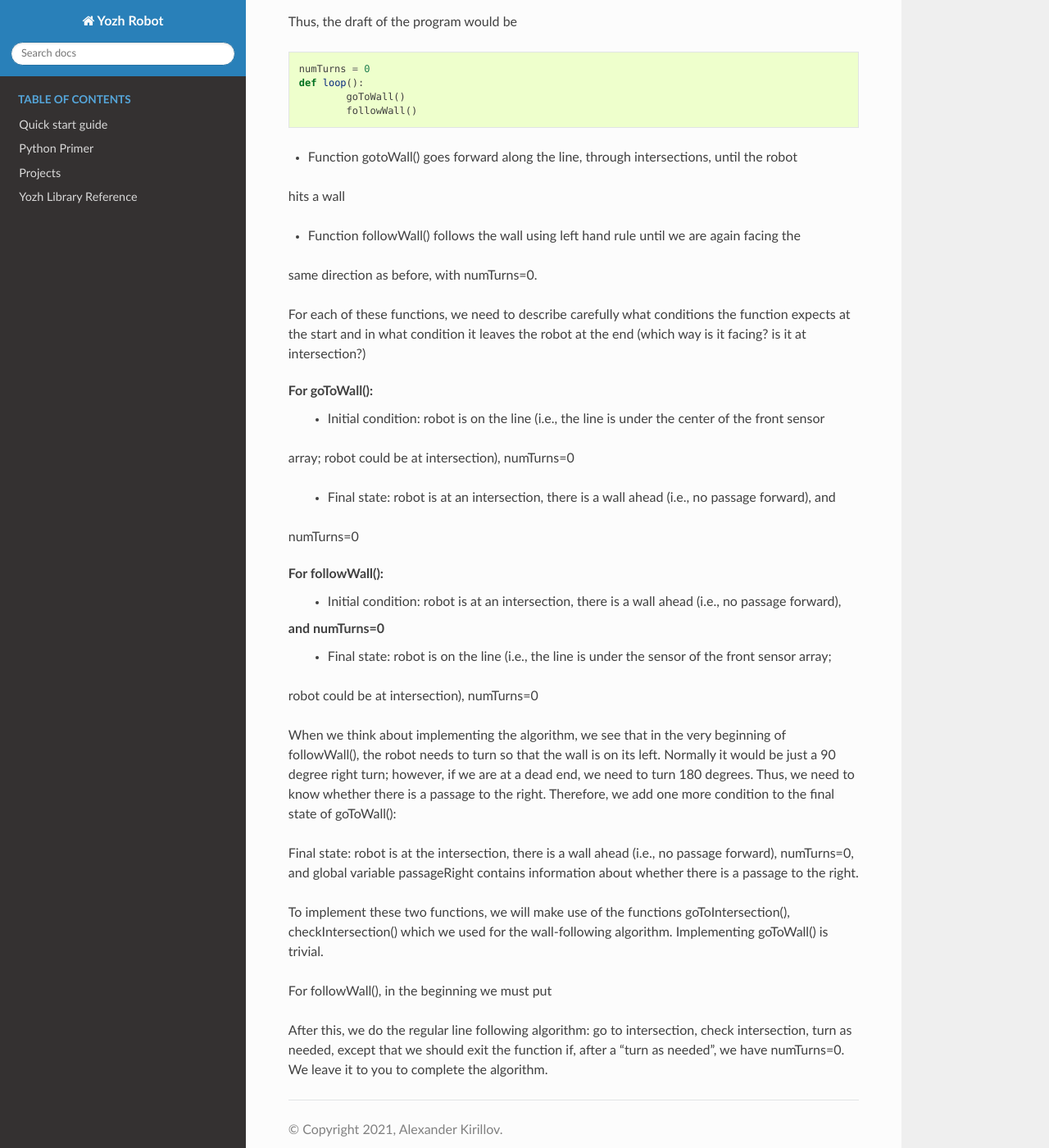
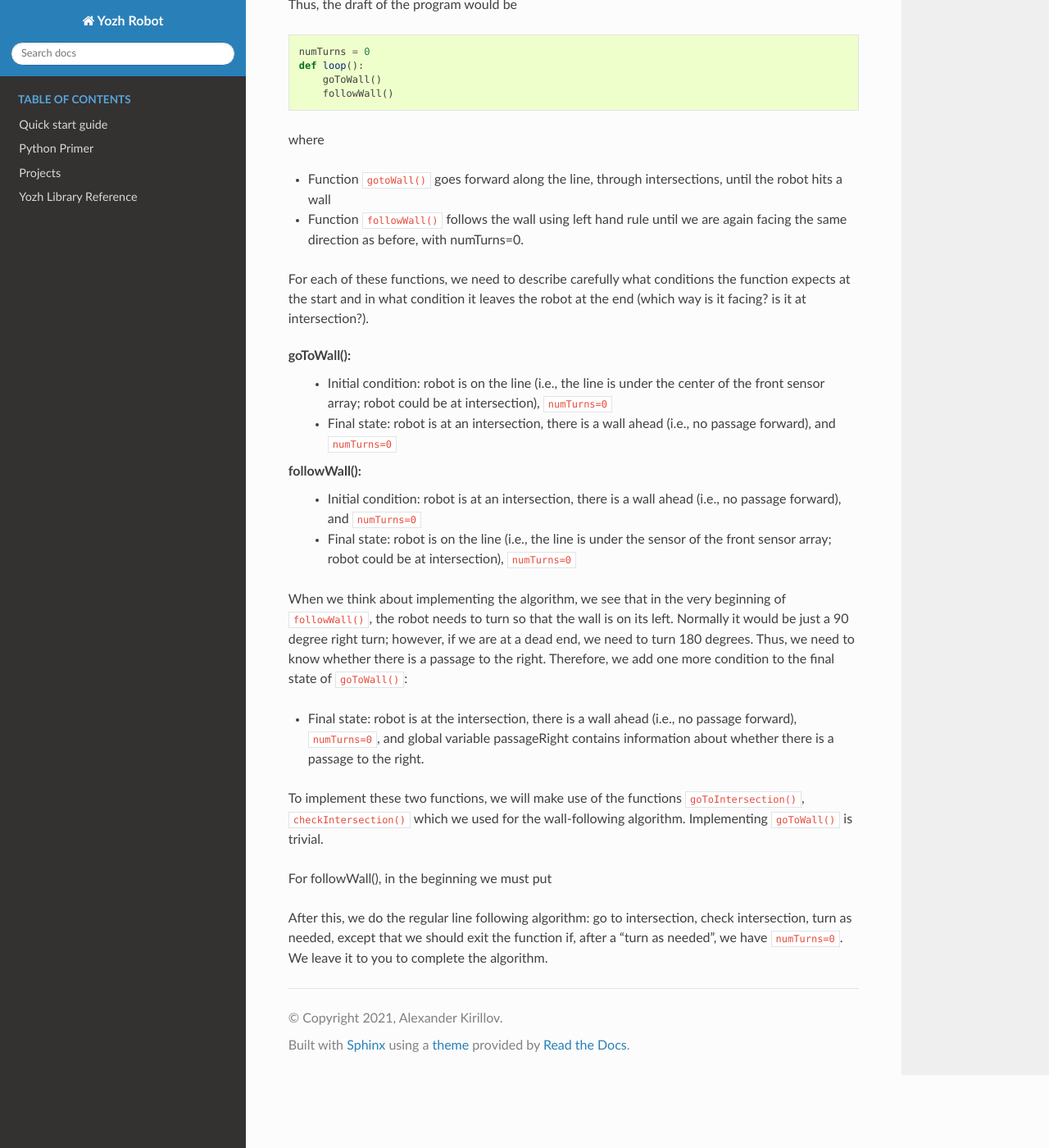
Before and after one commit to shurik179/yozh-SC2023, a Sphinx documentation site: the page built from docs/projects/maze2.rst, in a window 1280 px wide and 1400 px high, scrolled down 1141 px. Shown: the whole window at 82% size. Built offline with Sphinx 7.4.7 and the Read the Docs theme 2.0.0, drawn with Linux system fonts in a browser that asks for light colours; formulas are drawn with MathJax 3; pages that are not in the unit, such as notebooks, are missing from menus; some of the changed text lies outside the part shown.

Commit message:
pledge edits

```diff
--- a/docs/projects/maze2.rst
+++ b/docs/projects/maze2.rst
@@ -18,17 +18,18 @@
 .. figure:: ../images/pledge_algo.jpg
     :alt: Front view
     :width: 60%
+    :align: center
 
-Thick black lines show the walls of the maze; the red line shows the path of the robot. At point
-1, robot turns to so that it is again heading the same direction as in the beginning; however, the
+In the figure above, thick black lines show the walls of the maze; the red line shows the path of the robot. At point
+1, the robot turns so that it is again heading the same direction as in the beginning; however, the
 number of turns at this point is not zero, so the robot continues following the wall. At point 2, the
 robot is again heading in the original direction, and the number of turns is zero, so it stops following
 the wall. Had the robot left the wall at point 1, it would be running in circles.
 
 To program the Pledge algorithm, we need to keep track of robot direction and number of turns. In
 fact, just the number of turns is sufficient: if we know the number of turns, we can determine
-the direction. Thus, we introduce a global variable numTurns. Every time we turn 90 clockwise,
-numTurns is increased by 1; every time we turn 90 degrees counterclockwise, we decrease numTurns
+the direction. Thus, we introduce a global variable ``numTurns``. Every time we turn 90 degrees clockwise,
+``numTurns`` is increased by 1; every time we turn 90 degrees counterclockwise, we decrease ``numTurns``
 by 1.
 
 Thus, the draft of the program would be
@@ -37,57 +38,47 @@
 
 	numTurns = 0
 	def loop():
-		goToWall()
-		followWall()
+	    goToWall()
+	    followWall()
 
-* Function gotoWall() goes forward along the line, through intersections, until the robot
-hits a wall
+where
 
-* Function followWall() follows the wall using left hand rule until we are again facing the
-same direction as before, with numTurns=0.
+* Function ``gotoWall()`` goes forward along the line, through intersections, until the robot hits a wall
 
-For each of these functions, we need to describe carefully what conditions the function expects
-at the start and in what condition it leaves the robot at the end (which way is it facing? is it at
-intersection?)
+* Function ``followWall()`` follows the wall using left hand rule until we are again facing the same direction as before, with numTurns=0.
 
-For goToWall():
-	* Initial condition: robot is on the line (i.e., the line is under the center of the front sensor
-array; robot could be at intersection), numTurns=0
+For each of these functions, we need to describe carefully what conditions the function expects at the start and in what condition it leaves the robot at the end (which way is it facing? is it at intersection?).
 
-	* Final state: robot is at an intersection, there is a wall ahead (i.e., no passage forward), and
-numTurns=0
+goToWall():
+	* Initial condition: robot is on the line (i.e., the line is under the center of the front sensor array; robot could be at intersection), ``numTurns=0``
+	* Final state: robot is at an intersection, there is a wall ahead (i.e., no passage forward), and ``numTurns=0``
 
-For followWall():
-	* Initial condition: robot is at an intersection, there is a wall ahead (i.e., no passage forward),
-and numTurns=0
-	* Final state: robot is on the line (i.e., the line is under the sensor of the front sensor array;
-robot could be at intersection), numTurns=0
+followWall():
+	* Initial condition: robot is at an intersection, there is a wall ahead (i.e., no passage forward), and ``numTurns=0``
+	* Final state: robot is on the line (i.e., the line is under the sensor of the front sensor array; robot could be at intersection), ``numTurns=0``
 
-When we think about implementing the algorithm, we see that in the very beginning of followWall(),
+When we think about implementing the algorithm, we see that in the very beginning of ``followWall()``,
 the robot needs to turn so that the wall is on its left. Normally it would be just a 90 degree right
 turn; however, if we are at a dead end, we need to turn 180 degrees. Thus, we need to know
-whether there is a passage to the right. Therefore, we add one more condition to the final state of
-goToWall():
+whether there is a passage to the right. Therefore, we add one more condition to the final state of ``goToWall()``:
 
-Final state: robot is at the intersection, there is a wall ahead (i.e., no passage forward),
-numTurns=0, and global variable passageRight contains information about whether there
-is a passage to the right.
+* Final state: robot is at the intersection, there is a wall ahead (i.e., no passage forward), ``numTurns=0``, and global variable passageRight contains information about whether there is a passage to the right.
 
-To implement these two functions, we will make use of the functions goToIntersection(),
-checkIntersection() which we used for the wall-following algorithm.
-Implementing goToWall() is trivial.
+To implement these two functions, we will make use of the functions ``goToIntersection()``,
+``checkIntersection()`` which we used for the wall-following algorithm.
+Implementing ``goToWall()`` is trivial.
 
 For followWall(), in the beginning we must put
 
 .. code-block:: python
-	if ( passageRight ):
-		turn (90)
-		numTurns = numTurns +1;
+	if passageRight:
+	    turn(90)
+	    numTurns += 1
 	else:
-		// no passage to the right - need to turn 180
-		turn (180)
-		numTurns = numTurns +2
+	    # no passage to the right - need to turn 180
+	    turn(180)
+            numTurns += 2
 
 After this, we do the regular line following algorithm: go to intersection, check intersection, turn
-as needed, except that we should exit the function if, after a “turn as needed”, we have numTurns=0.
+as needed, except that we should exit the function if, after a “turn as needed”, we have ``numTurns=0``.
 We leave it to you to complete the algorithm.
```
Also changed, not shown: other parts of docs/projects/maze2.rst (+3 -3 lines).
